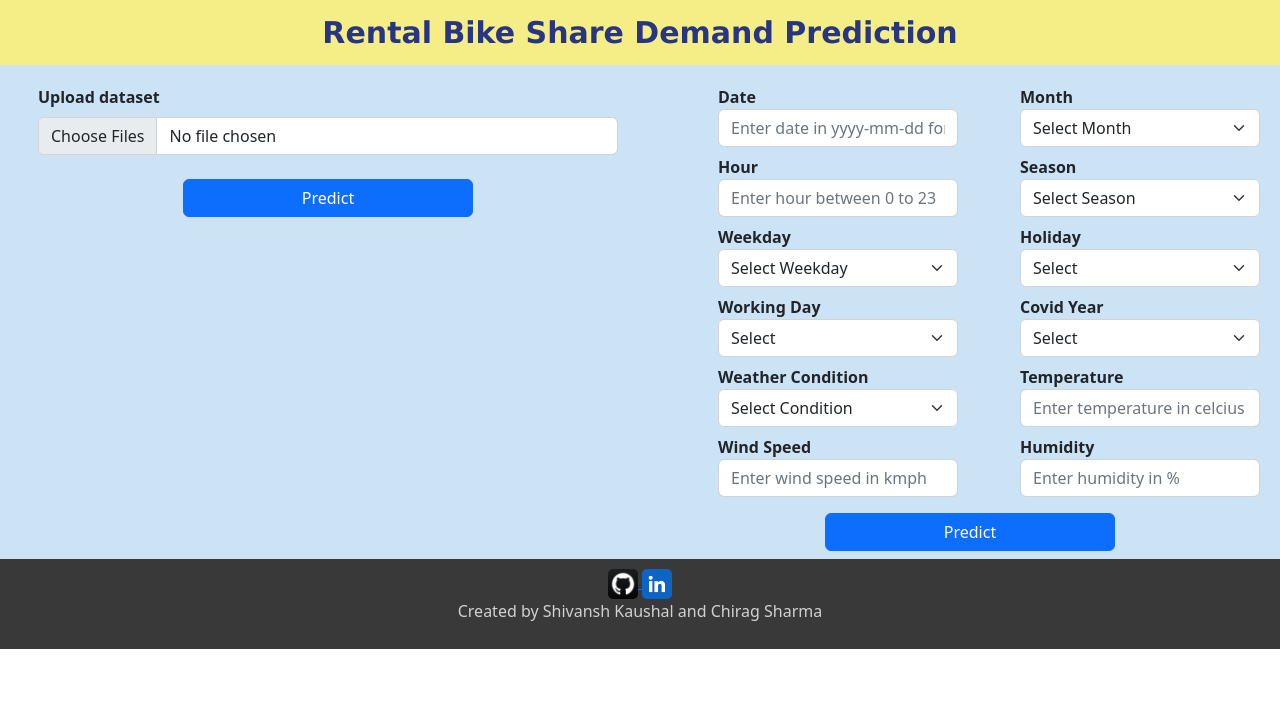
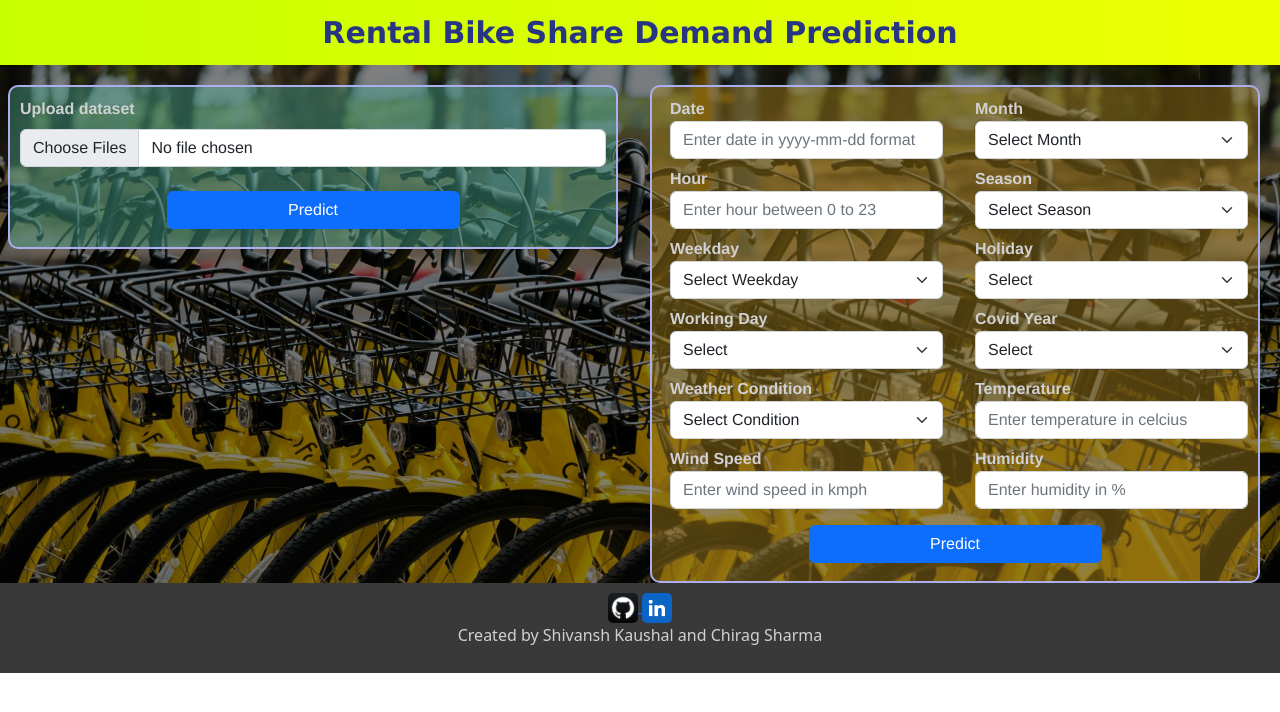
Before and after one commit to shivanshka/Rental_Bike_Share_Prediction, a Flask app: page / in a window 1280 px wide. Shown: the part 70-782 px from the top of the page. Run offline with Flask 2, Linux system fonts and the light colour scheme.

Commit message:
html changes

```diff
--- a/templates/result.html
+++ b/templates/result.html
@@ -14,8 +14,8 @@
             padding-right: 20px;
             font-weight: bold;
             width: 100%;
-            background-color: #cce2f5;
-        }
+            background-image: url("./static/img/bikeshare_Adobe.png");
+		}
 
         .file-input {
             font-weight: bold;
@@ -27,7 +27,8 @@
             font-weight: bold;
 
             font-size: 30px;
-            background-color: #f5ed85;
+            /*background-color: #f5ed85;*/
+            background-image: linear-gradient(to right, rgb(200, 255, 0) , rgb(238, 255, 3));
             padding-top: 10px;
             font-weight: bold;
             padding-bottom: 10px;
@@ -81,8 +82,26 @@
             height: 70px;
         }
         .col{
-            padding-left: 50px;
+            padding-left: 20px;
         }
+		.input_box{
+			background-color: #48a78f71;
+            padding: 10px;
+			border: 2px solid rgb(173, 174, 238);
+            border-radius: 10px;
+            color: #d1d1d4;
+            font-weight: bold;
+            font-family: 'Franklin Gothic Medium', 'Arial Narrow', Arial, sans-serif;
+		}
+        .single_out{
+            background-color: #a7821d71;
+            padding: 10px;
+			border: 2px solid rgb(173, 174, 238);
+            border-radius: 10px;
+            color: #d1d1d4;
+            font-family: 'Franklin Gothic Medium', 'Arial Narrow', Arial, sans-serif;
+        }
+
     </style>
 
 </head>
@@ -109,7 +128,7 @@
         <div class="row">
             <!-- file input column -->
             <div class="col file-input">
-                <form action="/bulk_predict" method="POST" enctype="multipart/form-data">
+                <form class="input_box" action="/bulk_predict" method="POST" enctype="multipart/form-data">
                     <label for="">Upload dataset</label>
                     <div class="input-group mb-3 my-2">
                         <input type="file" multiple class="form-control" id="inputGroupFile01" name="files">
@@ -120,11 +139,7 @@
                         </div>
                     </center>
                 </form>
-            </div>
-
-            <!-- user input column -->
-            <div class="col">
-                <!-- Alert Message -->
+				<!-- Alert Message -->
                 {% with message = get_flashed_messages(with_categories=true) %}
                 {% if message %}
                 {% for category, msg in message %}
@@ -137,7 +152,11 @@
                 {% endfor %}
                 {% endif %}
                 {% endwith %}
-                <form action="/single_predict" method="POST">
+            </div>
+
+            <!-- user input column -->
+            <div class="col">
+                <form class="single_out" action="/single_predict" method="POST">
                     <!-- 1st row -->
                     <div class="row">
                         <div class="col">
```
Also changed, not shown: static/img/bikeshare_Adobe.png (added), 1 other file.
